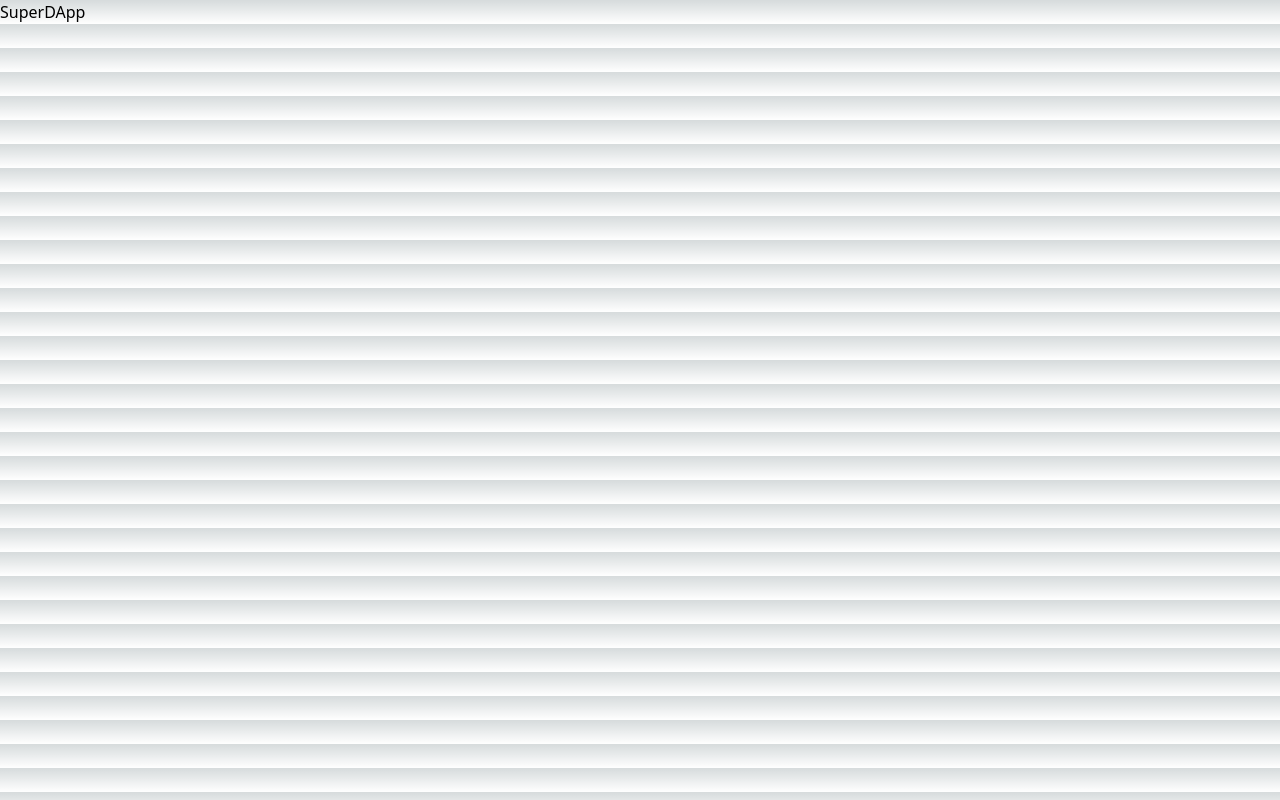
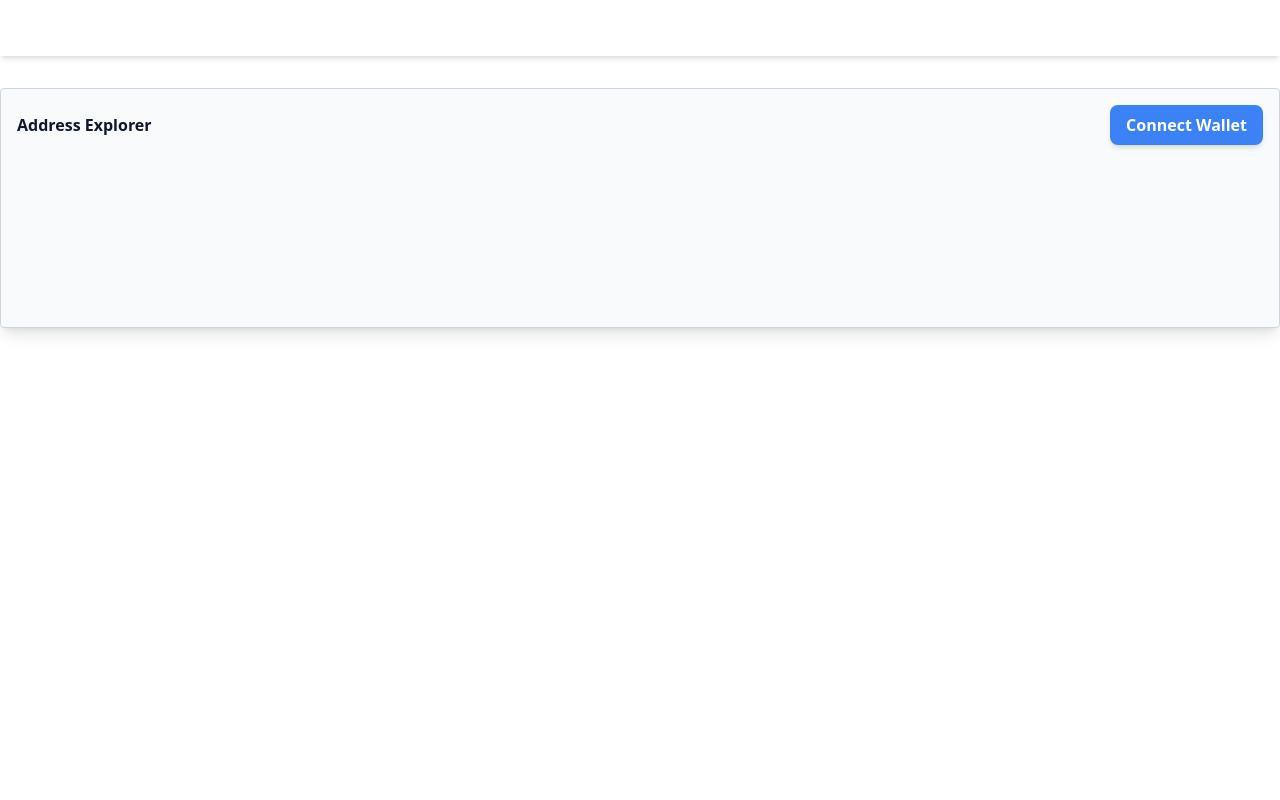
Before and after one commit to superpuper32/superDApp, a Next.js app in the folder frontend/: page / in a window 1280 px wide. Built offline with nearby package versions, Linux system fonts and the light colour scheme.

Commit message:
Sup-2: styling tailwind project customized

```diff
--- /dev/null
+++ b/frontend/app/components/button.css
@@ -0,0 +1,9 @@
+@tailwind base;
+@tailwind components;
+@tailwind utilities;
+
+@layer components {
+  .btn-primary {
+    @apply py-2 px-4 bg-blue-500 text-white font-semibold rounded-lg shadow-md hover:bg-blue-700 focus:outline-none focus:ring-2 focus:ring-blue-400 focus:ring-opacity-75;
+  }
+}
--- /dev/null
+++ b/frontend/app/components/button.tsx
@@ -0,0 +1,8 @@
+import './button.css'
+
+export default function Button({name}) {
+
+  return <button className="btn-primary">
+      Connect {name}
+    </button>
+}
--- /dev/null
+++ b/frontend/app/components/nav.tsx
@@ -0,0 +1,9 @@
+
+export default function Nav() {
+
+  return <nav className="shadow-md">
+      <div className="container mx-auto p-4">
+        <h1>Super DApp</h1>
+      </div>
+    </nav>
+}
--- a/frontend/app/globals.css
+++ b/frontend/app/globals.css
@@ -8,7 +8,7 @@
   --background-end-rgb: 255, 255, 255;
 }
 
-@media (prefers-color-scheme: dark) {
+@media (prefers-color-scheme: light) {
   :root {
     --foreground-rgb: 255, 255, 255;
     --background-start-rgb: 0, 0, 0;
--- a/frontend/app/layout.tsx
+++ b/frontend/app/layout.tsx
@@ -1,4 +1,5 @@
 import type { Metadata } from 'next'
+
 import './globals.css'
 
 export const metadata: Metadata = {
--- a/frontend/app/page.tsx
+++ b/frontend/app/page.tsx
@@ -1,3 +1,19 @@
+import Button from './components/button'
+import Nav from './components/nav'
+
 export default function Page() {
-  return <h1>SuperDApp</h1>
+  return (
+    <div className="h-screen w-screen bg-white">
+      <Nav />
+
+      <div className="container h-60 w-50 mx-auto my-8 bg-slate-50 border border-slate-300 rounded shadow-lg space-y-4 p-4">
+        <div className="flex items-center justify-between">
+          <h2 className="font-semibold text-slate-900">Address Explorer</h2>
+
+          <Button name="Wallet" />
+        </div>
+
+      </div>
+    </div>
+  )
 }
```
